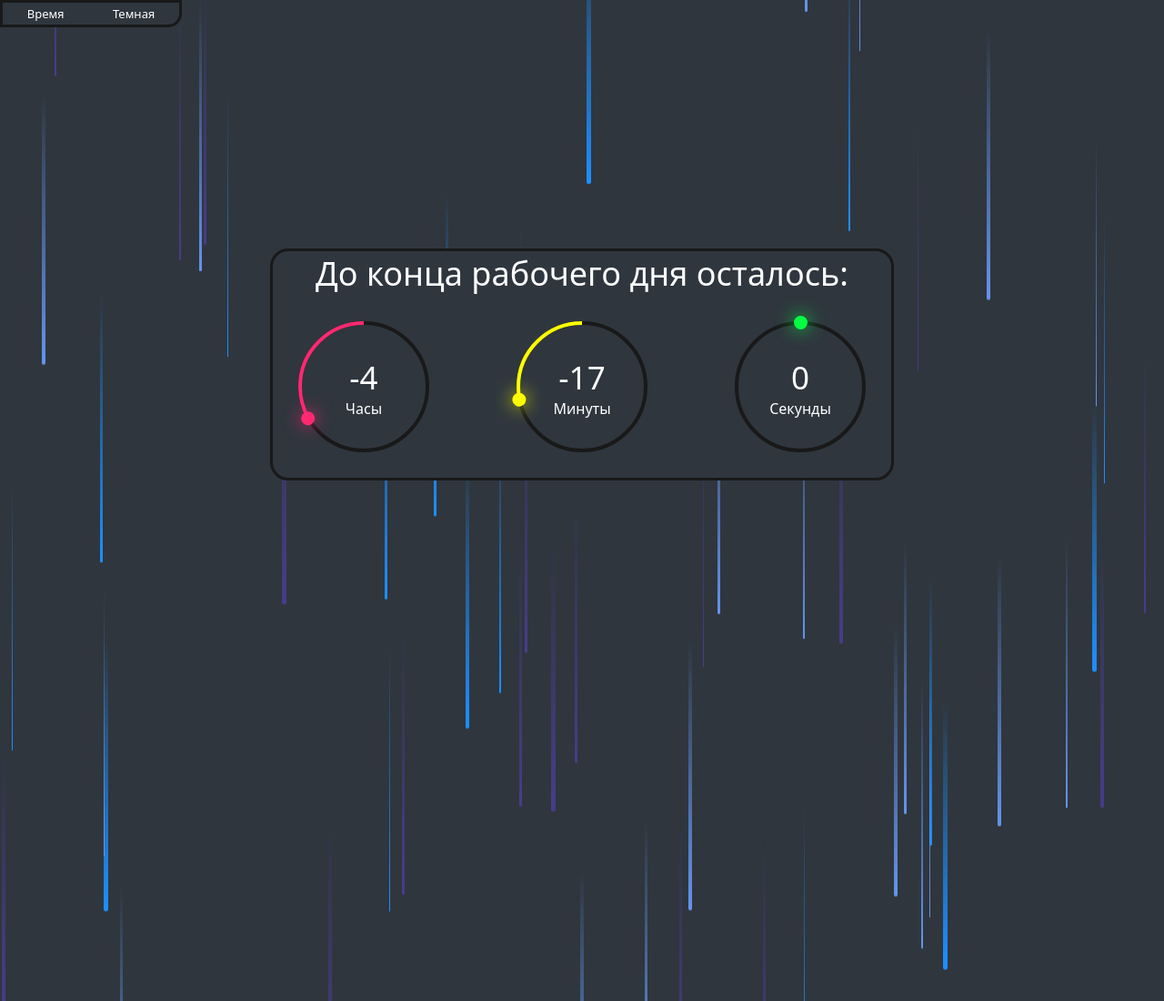
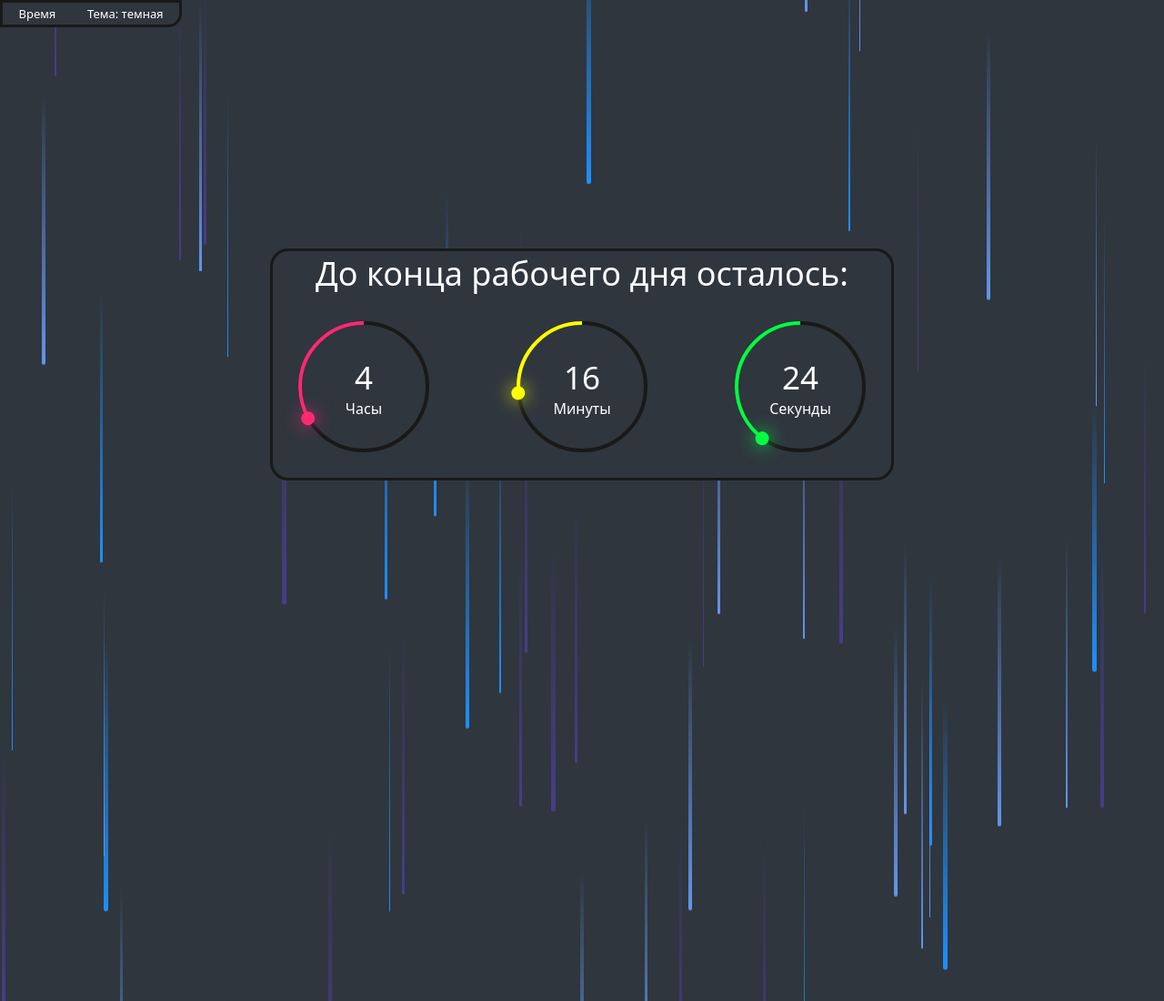
Before and after one commit to Alexandr32/workTimer, a plain HTML site: page index.html in a window 1280 px wide. Shown: the top 1100 px of the page at 91% size. Drawn offline with Linux system fonts and the light colour scheme.

Commit message:
Обновление времени

```diff
--- a/index.html
+++ b/index.html
@@ -19,7 +19,10 @@
 
 <div class="settings">
     <button id="openTimeButton">Время</button>
-    <button id="switcherThem">Темная</button>
+    <div>
+        <span>Тема: </span>
+        <button id="switcherThem">темная</button>
+    </div>
 </div>
 
 <div id="dialogTime" class="dialog-time">
@@ -41,7 +44,7 @@
 </div>
 
 <div class="timer">
-    <div class="text-label">
+    <div id="infoTitle" class="text-label">
         До конца рабочего дня осталось:
     </div>
 
@@ -122,10 +125,13 @@
     });
 
     class Timer {
-        constructor(hourElement, minuteElement, secondElement) {
+
+        constructor(hourElement, minuteElement, secondElement, infoTitle, timeObj) {
             this.hourElement = hourElement
             this.minuteElement = minuteElement
             this.secondElement = secondElement
+            this.infoTitle = infoTitle
+            this.timeObj = timeObj
         }
 
         updateUI() {
@@ -133,11 +139,30 @@
             const now  = moment(new Date());
             const then = moment(new Date());
             then.set({
-                hour:   17,
-                minute: 30,
+                hour:   this.timeObj.finishTime.hour,
+                minute: this.timeObj.finishTime.minute,
+                second: 0
             });
 
-            const ms = now.diff(then);
+            if(now < then) {
+                this.updateFinishTime(now, then)
+            } else {
+
+                then.set({
+                    hour:   this.timeObj.startTime.hour > 12 ? this.timeObj.startTime.hour : this.timeObj.startTime.hour  + 24,
+                    minute: this.timeObj.startTime.minute,
+                    second: 0
+                });
+                this.updateStartTime(now, then)
+            }
+
+
+        }
+
+        updateStartTime(now, then) {
+            this.infoTitle.innerText = 'До начала рабочего дня осталось:'
+
+            const ms = then.diff(now);
             const diff = moment.duration(ms);
 
             const currentHour = diff.hours()
@@ -165,6 +190,40 @@
             dotRed.style.transform = `rotate(${currentHour * 30}deg)`
             dotYellow.style.transform = `rotate(${currentMinute * 6}deg)`
             dotGreen.style.transform = `rotate(${currentSecond * 6}deg)`
+        }
+
+        updateFinishTime(now, then) {
+
+            this.infoTitle.innerText = 'До конца рабочего дня осталось:'
+
+            const ms = then.diff(now);
+            const diff = moment.duration(ms);
+
+            const currentHour = diff.hours()
+
+            const currentMinute = diff.minutes()
+
+            const currentSecond = diff.seconds()
+
+            this.hourElement.innerHTML = currentHour
+            this.minuteElement.innerHTML = currentMinute
+            this.secondElement.innerHTML = currentSecond
+
+            const hhLine = document.getElementById('hh-line')
+            const mmLine = document.getElementById('mm-line')
+            const ssLine = document.getElementById('ss-line')
+
+            hhLine.style.strokeDashoffset = 440 + (440 * currentHour) / 12
+            mmLine.style.strokeDashoffset = 440 + (440 * currentMinute) / 60
+            ssLine.style.strokeDashoffset = 440 + (440 * currentSecond) / 60
+
+            const dotRed = document.getElementsByClassName('dot-red')[0]
+            const dotYellow = document.getElementsByClassName('dot-yellow')[0]
+            const dotGreen = document.getElementsByClassName('dot-green')[0]
+
+            dotRed.style.transform = `rotate(${-currentHour * 30}deg)`
+            dotYellow.style.transform = `rotate(${-currentMinute * 6}deg)`
+            dotGreen.style.transform = `rotate(${-currentSecond * 6}deg)`
         }
     }
 
@@ -275,18 +334,18 @@
                 if(this.isDarkThem) {
                     item.classList.remove("light-them");
                     item.classList.add("dark-them");
-                    this.labelElement.innerHTML = 'Темная'
+                    this.labelElement.innerHTML = 'темная'
                     this.settingService.darkThemOn()
 
                 } else {
                     item.classList.remove("dark-them");
                     item.classList.add("light-them");
-                    this.labelElement.innerHTML = 'Лайт'
+                    this.labelElement.innerHTML = 'лайт'
                     this.settingService.darkThemOff()
                 }
             })
 
-            this.labelElement.innerHTML = this.isDarkThem ? 'Темная' : 'Лайт'
+            this.labelElement.innerHTML = this.isDarkThem ? 'темная' : 'лайт'
         }
 
     }
@@ -409,10 +468,23 @@
     }
 
     function main() {
+
+        const settingService = new SettingService()
+
+        const startTime = settingService.getStartTime()
+        const finishTime = settingService.getFinishTime()
+
+        const timeObj = {
+            startTime: new Time(startTime),
+            finishTime: new Time(finishTime)
+        }
+
         const timer = new Timer(
             document.getElementById('hour'),
             document.getElementById('minute'),
             document.getElementById('second'),
+            document.getElementById('infoTitle'),
+            timeObj
         )
 
         timer.updateUI()
@@ -423,16 +495,7 @@
 
         this.addRain()
 
-        const settingService = new SettingService()
         this.addSwitcherThem(settingService)
-
-        const startTime = settingService.getStartTime()
-        const finishTime = settingService.getFinishTime()
-
-        const timeObj = {
-            startTime: new Time(startTime),
-            finishTime: new Time(finishTime)
-        }
 
         const dialogTime = new DialogTime(timeObj)
 
@@ -447,6 +510,7 @@
             const finishTime = timeObj.finishTime.toTime()
             settingService.setStartTime(startTime)
             settingService.setFinishTime(finishTime)
+            timer.timeObj = timeObj
         })
     }
 
--- a/styles.css
+++ b/styles.css
@@ -193,6 +193,10 @@ button {
     background: var(--backgroundColorLightThem);
 }
 
+.settings > span {
+    transition: all 1s ease;
+}
+
 .settings:not(.light-them) {
     background: var(--backgroundColorDarkThem);
     color: var(--textColorDarkThem);
```
